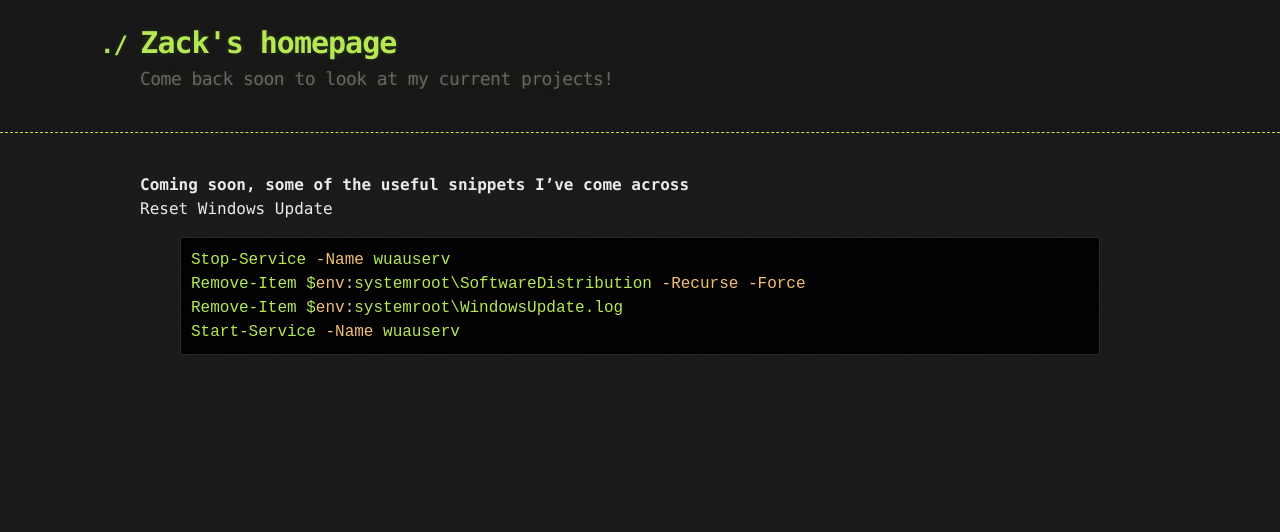
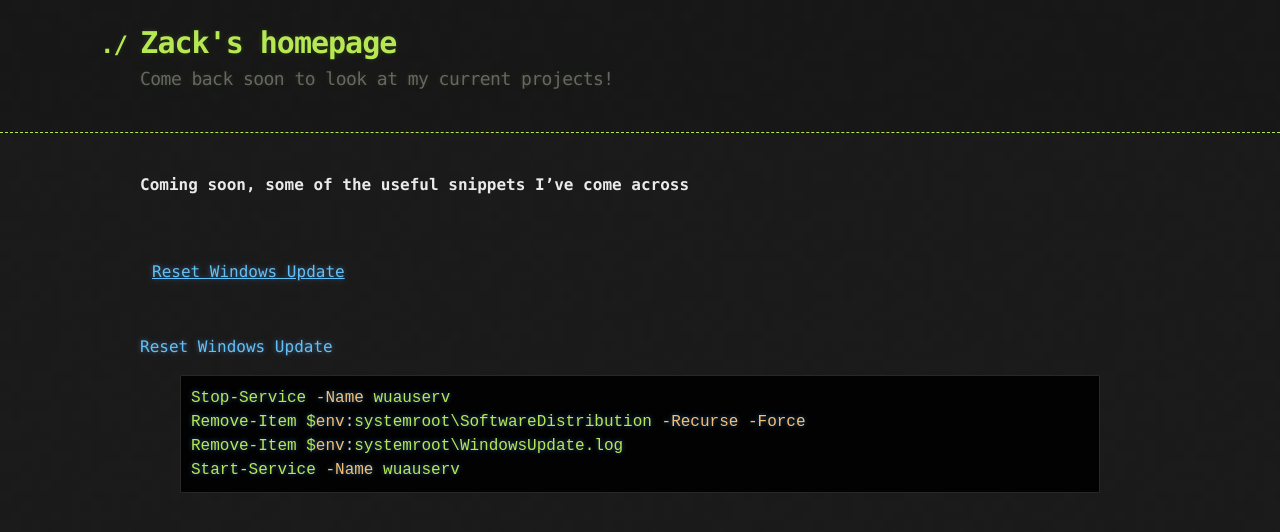
Before and after one commit to zackruiz77/zackruiz77.github.io, a Jekyll site: the page built from code_snippets.md, in a window 1280 px wide. Shown: the top 532 px of the page. Built offline with Jekyll 4.4.1, drawn with Linux system fonts in a browser that asks for light colours.

Commit message:
Add table of contents for snippet

```diff
--- a/code_snippets.md
+++ b/code_snippets.md
@@ -4,8 +4,15 @@ title: "Code snippets"
 permalink: /snippets/
 ---
 **Coming soon, some of the useful snippets I've come across**
+
 <br>
-Reset Windows Update
+<table>
+    <td><a href="#WU_Reset">Reset Windows Update</a></td>
+<table>
+<br>
+
+<a id="WU_Reset">Reset Windows Update
+
 {% highlight powershell %}
 Stop-Service -Name wuauserv
 Remove-Item $env:systemroot\SoftwareDistribution -Recurse -Force
```
